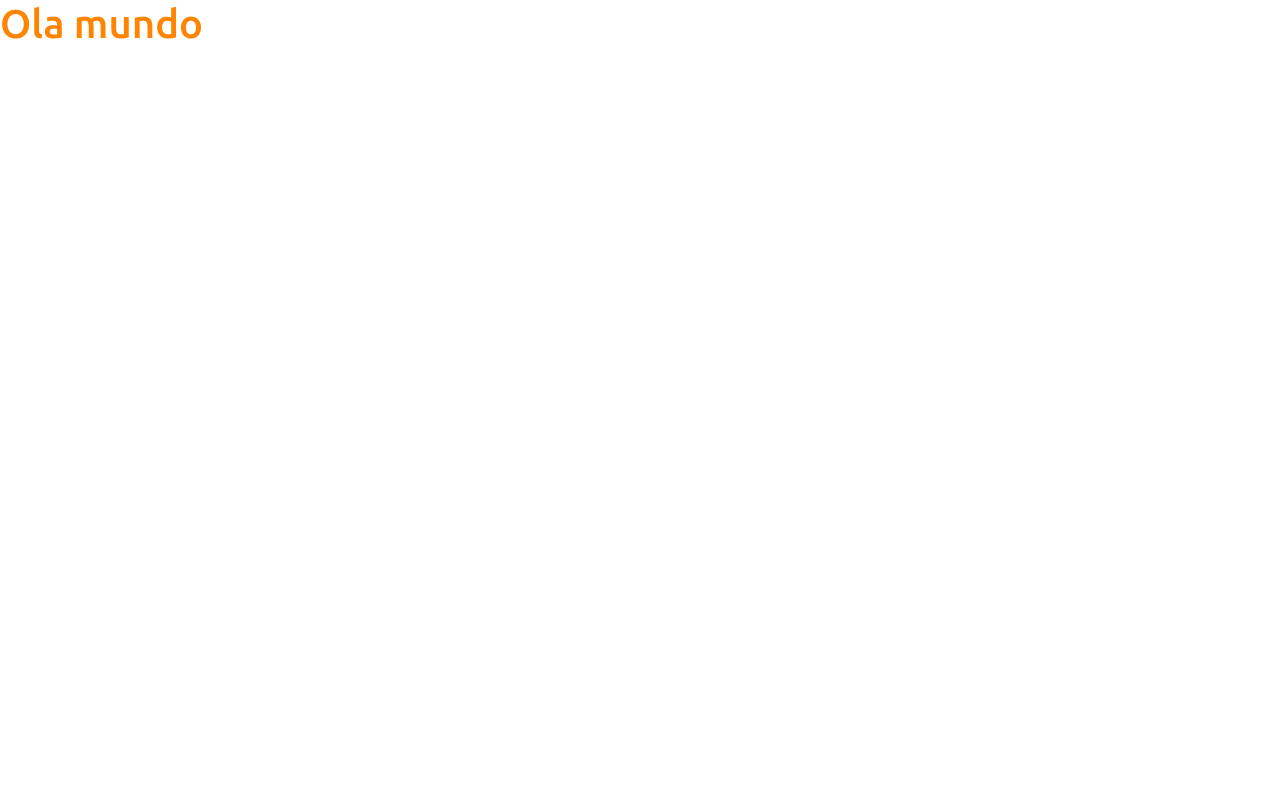
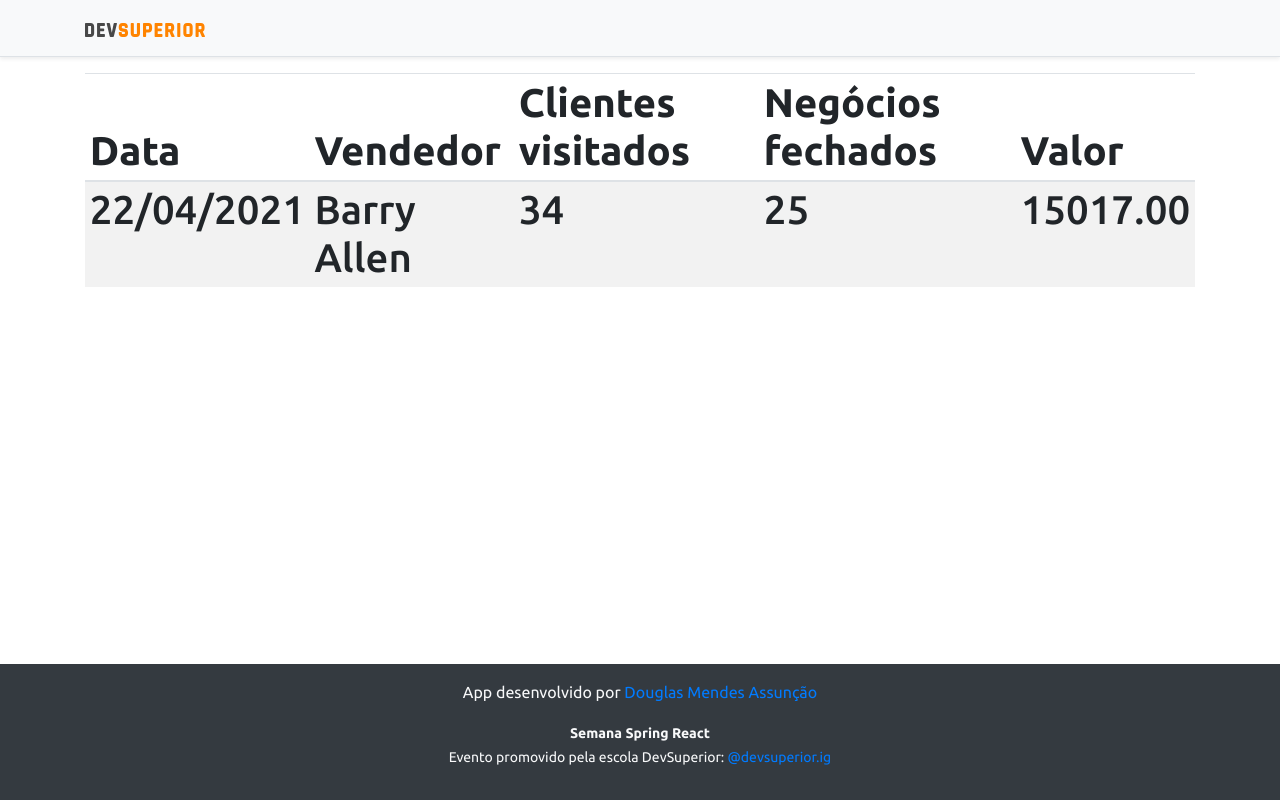
Before and after one commit to capudougmor/DsVendas, a React (Create React App) app in the folder frontend/: page / in a window 1280 px wide. Built offline with nearby package versions, Linux system fonts and the light colour scheme.

Commit message:
basic statics components

```diff
--- a/frontend/src/App.jsx
+++ b/frontend/src/App.jsx
@@ -1,10 +1,16 @@
+import NavBar from "./componentes/BavBar/Index";
+import Footer from "./componentes/Footer/Index";
+import DataTable from "./componentes/Table/Index";
 
 function App() {
   return (
-    <div>
-      <h1 className="text-primary">Ola mundo</h1>
-
-    </div>
+    <>
+      <NavBar />
+      <h1 className="container">
+        <DataTable />
+      </h1>
+      <Footer />
+    </>
   );
 }
 
--- /dev/null
+++ b/frontend/src/componentes/BavBar/Index.jsx
@@ -0,0 +1,16 @@
+
+import ImgDsDark from '../../assets/img/ds-dark.svg'
+
+function NavBar() {
+  return (
+    <div className="d-flex flex-column flex-md-row align-items-center p-3 px-md-4 mb-3 bg-light border-bottom shadow-sm">
+      <div className="container">
+        <nav className="my-2 my-md-0 mr-md-3">
+          <img src={ImgDsDark} alt="DevSuperior" width="120" />
+        </nav>
+      </div>
+    </div>
+  )
+}
+
+export default NavBar
--- /dev/null
+++ b/frontend/src/componentes/Footer/Index.jsx
@@ -0,0 +1,16 @@
+
+
+function Footer() {
+  return (
+    <footer className="footer mt-auto py-3 bg-dark">
+      <div className="container">
+        <p className="text-light">
+          App desenvolvido por <a href="https://github.com/acenelio" target="_blank" rel="noreferrer">Douglas Mendes Assunção</a></p>
+        <p className="text-light"><small><strong>Semana Spring React</strong><br />
+      Evento promovido pela escola DevSuperior: <a href="https://instagram.com/devsuperior.ig" target="_blank" rel="noreferrer">@devsuperior.ig</a></small></p>
+      </div>
+    </footer>
+  )
+}
+
+export default Footer
--- /dev/null
+++ b/frontend/src/componentes/Table/Index.jsx
@@ -0,0 +1,30 @@
+
+
+function DataTable() {
+  return (
+    <div className="table-responsive">
+      <table className="table table-striped table-sm">
+        <thead>
+          <tr>
+            <th>Data</th>
+            <th>Vendedor</th>
+            <th>Clientes visitados</th>
+            <th>Negócios fechados</th>
+            <th>Valor</th>
+          </tr>
+        </thead>
+        <tbody>
+          <tr>
+            <td>22/04/2021</td>
+            <td>Barry Allen</td>
+            <td>34</td>
+            <td>25</td>
+            <td>15017.00</td>
+          </tr>
+        </tbody>
+      </table>
+    </div>
+  )
+}
+
+export default DataTable
```
Also changed, not shown: frontend/src/assets/img/ds-dark.svg (added).
